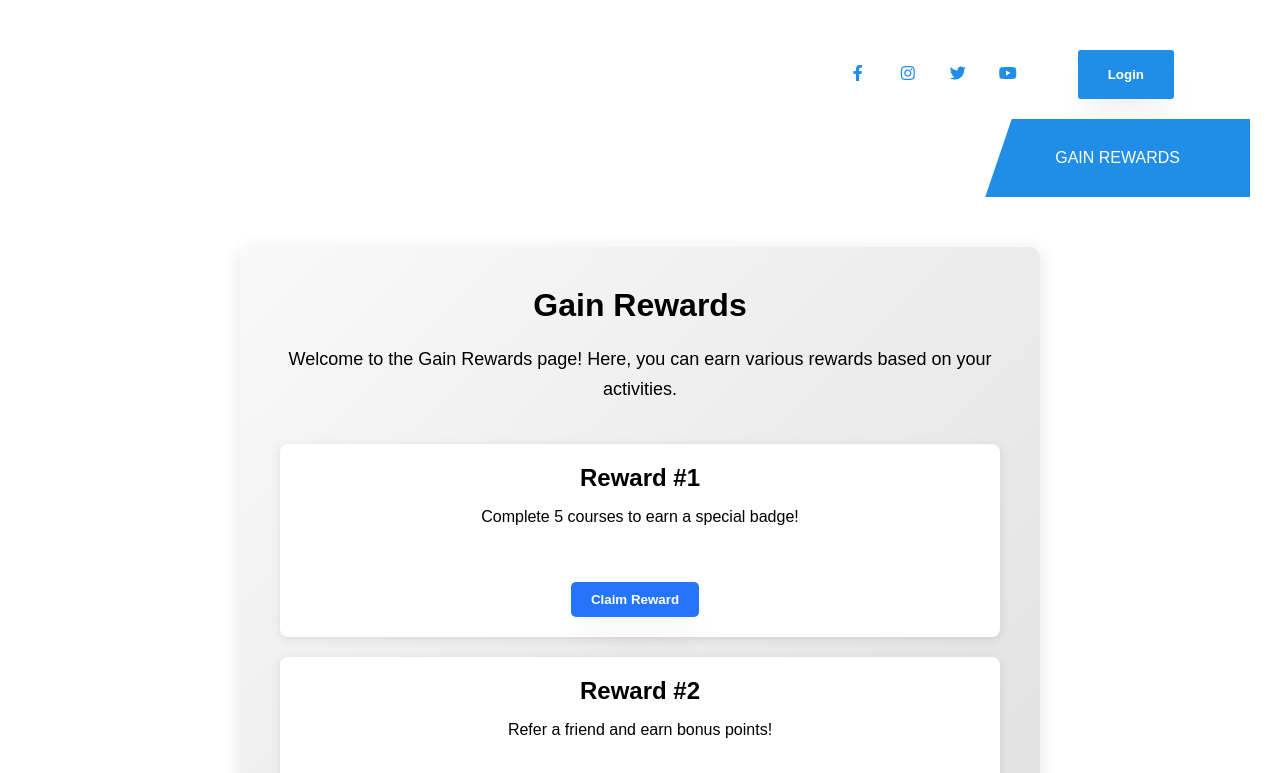
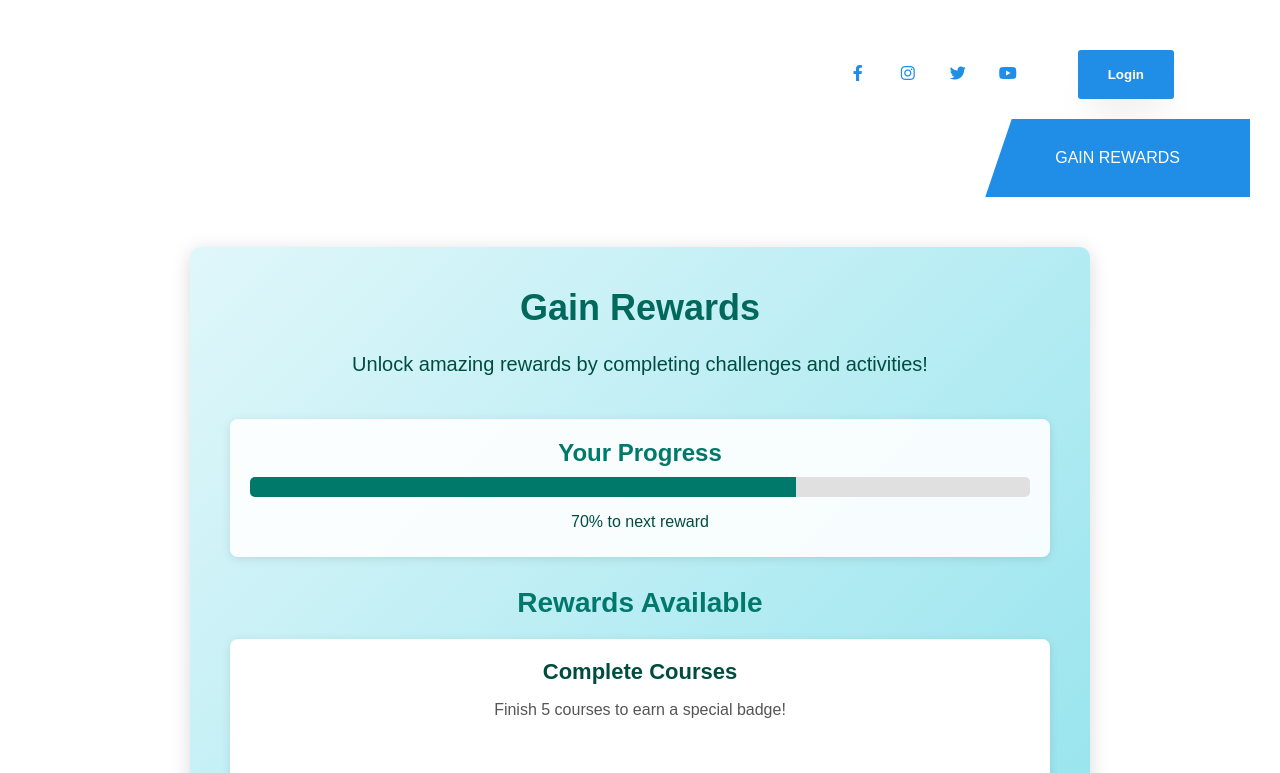
Before and after one commit to nitesh815/ApkaSamvidhan, a React (Create React App) app: page /Gainrewards in a window 1280 px wide. Shown: the top 773 px of the page. Built offline with nearby package versions, Linux system fonts and the light colour scheme.

Commit message:
rewards and leaderboard

```diff
--- a/src/components/GainRewards.css
+++ b/src/components/GainRewards.css
@@ -1,22 +1,69 @@
+
 .rewards-container {
-    background: linear-gradient(135deg, #f9f9f9, #e0e0e0);
+    background: linear-gradient(135deg, #e0f7fa, #80deea);
     border-radius: 10px;
     padding: 40px;
-    max-width: 800px;
+    max-width: 900px;
     margin: 50px auto;
-    box-shadow: 0 4px 20px rgba(0, 0, 0, 0.1);
+    box-shadow: 0 4px 20px rgba(0, 0, 0, 0.15);
     text-align: center;
 }
 
 .rewards-header {
-    font-size: 32px;
+    font-size: 36px;
     font-weight: bold;
     margin-bottom: 20px;
+    color: #00695c;
 }
 
 .rewards-description {
-    font-size: 18px;
+    font-size: 20px;
     margin-bottom: 40px;
+    color: #004d40;
+}
+
+.progress-tracker {
+    margin-bottom: 30px;
+    padding: 20px;
+    background: rgba(255, 255, 255, 0.9);
+    border-radius: 8px;
+    box-shadow: 0 2px 10px rgba(0, 0, 0, 0.1);
+}
+
+.tracker-title {
+    font-size: 24px;
+    margin-bottom: 10px;
+    color: #00796b;
+}
+
+.progress-bar {
+    background: #e0e0e0;
+    border-radius: 5px;
+    height: 20px;
+    margin: 10px 0;
+    overflow: hidden;
+}
+
+.progress-fill {
+    background: #00796b;
+    height: 100%;
+    transition: width 0.3s;
+}
+
+.progress-text {
+    font-size: 16px;
+    color: #004d40;
+}
+
+.reward-categories {
+    margin-top: 20px;
+}
+
+.categories-title {
+    font-size: 28px;
+    font-weight: bold;
+    margin-bottom: 20px;
+    color: #00796b;
 }
 
 .reward-card {
@@ -33,17 +80,19 @@
 }
 
 .card-title {
-    font-size: 24px;
+    font-size: 22px;
     margin-bottom: 10px;
+    color: #004d40;
 }
 
 .card-details {
     font-size: 16px;
     margin-bottom: 20px;
+    color: #555;
 }
 
 .reward-button {
-    background-color: #2575fc;
+    background-color: #00796b;
     color: white;
     border: none;
     padding: 10px 20px;
@@ -53,5 +102,5 @@
 }
 
 .reward-button:hover {
-    background-color: #1a5dbf;
+    background-color: #004d40;
 }
--- a/src/components/GainRewards.jsx
+++ b/src/components/GainRewards.jsx
@@ -1,3 +1,4 @@
+
 import React from 'react';
 import './GainRewards.css';
 
@@ -6,17 +7,32 @@ const GainRewards = () => {
         <div className="rewards-container">
             <h1 className="rewards-header">Gain Rewards</h1>
             <p className="rewards-description">
-                Welcome to the Gain Rewards page! Here, you can earn various rewards based on your activities.
+                Unlock amazing rewards by completing challenges and activities!
             </p>
-            <div className="reward-card">
-                <h2 className="card-title">Reward #1</h2>
-                <p className="card-details">Complete 5 courses to earn a special badge!</p>
-                <button className="reward-button">Claim Reward</button>
+            <div className="progress-tracker">
+                <h2 className="tracker-title">Your Progress</h2>
+                <div className="progress-bar">
+                    <div className="progress-fill" style={{ width: '70%' }}></div>
+                </div>
+                <p className="progress-text">70% to next reward</p>
             </div>
-            <div className="reward-card">
-                <h2 className="card-title">Reward #2</h2>
-                <p className="card-details">Refer a friend and earn bonus points!</p>
-                <button className="reward-button">Claim Reward</button>
+            <div className="reward-categories">
+                <h2 className="categories-title">Rewards Available</h2>
+                <div className="reward-card">
+                    <h3 className="card-title">Complete Courses</h3>
+                    <p className="card-details">Finish 5 courses to earn a special badge!</p>
+                    <button className="reward-button">Claim Reward</button>
+                </div>
+                <div className="reward-card">
+                    <h3 className="card-title">Refer Friends</h3>
+                    <p className="card-details">Invite a friend and earn bonus points!</p>
+                    <button className="reward-button">Claim Reward</button>
+                </div>
+                <div className="reward-card">
+                    <h3 className="card-title">Daily Login</h3>
+                    <p className="card-details">Log in for 7 consecutive days to earn exclusive perks!</p>
+                    <button className="reward-button">Claim Reward</button>
+                </div>
             </div>
         </div>
     );
--- a/src/components/common/header/Header.jsx
+++ b/src/components/common/header/Header.jsx
@@ -55,9 +55,11 @@ const Header = () => {
               <Link to='/leaderboard'>LeaderBoard</Link>
             </li>
           </ul>
+          <Link to="/Gainrewards">
           <div className='start'>
             <div className='button'>GAIN REWARDS</div>
           </div>
+          </Link>
           <button className='toggle' onClick={() => setClick(!click)}>
             {click ? <i className='fa fa-times'> </i> : <i className='fa fa-bars'></i>}
           </button>
```
Also changed, not shown: src/components/abc.jpg (added).
